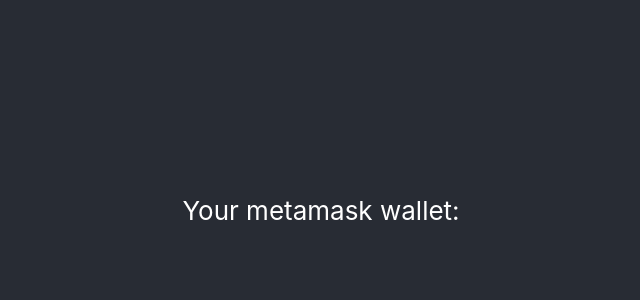
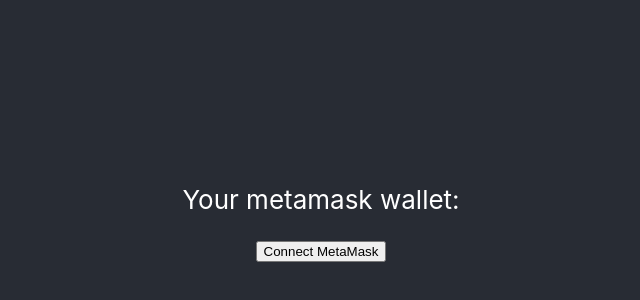
Before and after one commit to paulsttoma/ropsten, a React (Create React App) app: page / in a window 1280 px wide. Shown: the part 190-490 px from the top of the page, without its empty margins (319-959 px from the left). Built offline with nearby package versions, Linux system fonts and the light colour scheme.

Commit message:
metamask

```diff
--- a/package.json
+++ b/package.json
@@ -9,7 +9,8 @@
     "react": "^17.0.2",
     "react-dom": "^17.0.2",
     "react-scripts": "4.0.3",
-    "web-vitals": "^1.1.2"
+    "web-vitals": "^1.1.2",
+    "web3": "^1.6.0"
   },
   "scripts": {
     "start": "react-scripts start",
--- a/src/App.js
+++ b/src/App.js
@@ -5,6 +5,8 @@
 function App() {
 
   const [addr, setAddr] = useState('')
+
+  function metamask(){
 
   if(window.ethereum){
 
@@ -22,12 +24,13 @@
     else{
       window.alert("need eth")
     }
-
+  }
 
   return (
     <div className="App">
       <header className="App-header">
         <p> Your metamask wallet: {addr} </p>
+        <button onClick={metamask}>Connect MetaMask</button>
       </header>
     </div>
   );
```
Also changed, not shown: 1 other file (tests, documents, lock files or other folders).
